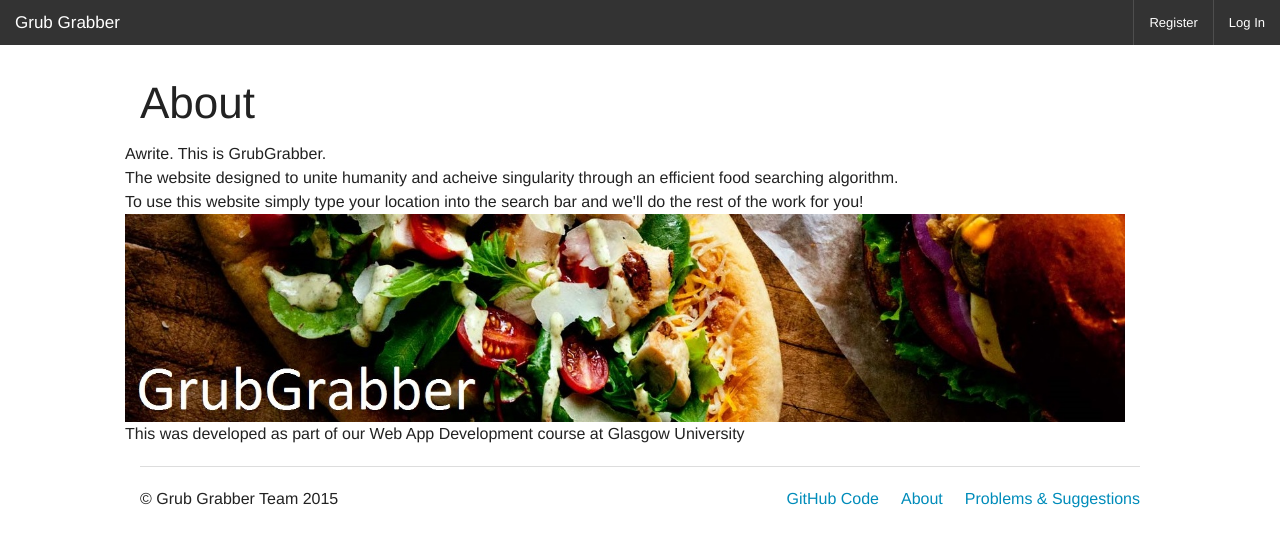
After one commit to isaac-jordan/GrubGrabber, a Django app: page /about/ in a window 1280 px wide. The commit adds this page. Shown: the top 547 px of the page. Run offline with Django 3.2, Linux system fonts and the light colour scheme; some libraries are stand-ins or nearby versions.

Commit message:
Added crappy about page!

```diff
--- a/grubgrabber/grubgrabber/urls.py
+++ b/grubgrabber/grubgrabber/urls.py
@@ -22,6 +22,7 @@ urlpatterns = patterns('',
     url(r'^add_favourite/$', 'grubgrabber.views.addFavourite', name='addFavourite'),
     url(r'^add_blacklist/$', 'grubgrabber.views.addBlacklist', name='addBlacklist'),
     url(r'^add_like/$', 'grubgrabber.views.addLike', name='addLike'),
+    url(r'^about/$','grubgrabber.views.about', name = 'about'),
     url(r'^add_location/$', 'grubgrabber.views.addLocation', name='addLocation'),
     url(r'^sort_results/$', 'grubgrabber.views.sort_search_results', name='sortResults'),
     url(r'^admin/', include(admin.site.urls)),
--- a/grubgrabber/grubgrabber/views.py
+++ b/grubgrabber/grubgrabber/views.py
@@ -116,22 +116,25 @@ def profile(request):
     user = request.user
     context_dict['user'] = user
     try:
-        favourites = Favourite.objects.select_related().filter(user=user)
-        context_dict['favourites'] = favourites
-        likes = Like.objects.select_related().filter(user=user)
-        context_dict['likes'] = likes
-        blacklist = Blacklist.objects.select_related().filter(user=user)
-        context_dict['blacklist'] = blacklist
-        user_profile = UserProfile.objects.get(user=user)
-        context_dict['user_profile'] = user_profile
-        context_dict["locations"] = []
-        locations = json.loads(user_profile.locations_json)
-        for location in locations:
-            context_dict["locations"].append({"name":location,"geometry":locations[location]})
-        print context_dict["locations"]
+	favourites = Favourite.objects.select_related().filter(user=user)
+	context_dict['favourites'] = favourites
+	likes = Like.objects.select_related().filter(user=user)
+	context_dict['likes'] = likes
+	blacklist = Blacklist.objects.select_related().filter(user=user)
+	context_dict['blacklist'] = blacklist
+	context_dict["locations"] = []
+	locations = json.loads(user_profile.locations_json)
+	user_profile = UserProfile.objects.get(user=user)
+	context_dict['user_profile'] = user_profile
+	for location in locations:
+	    context_dict["locations"].append({"name":location,"geometry":locations[location]})
+	print context_dict["locations"]
     except:
-        print "ERROR"
+	print "ERROR"
     return render(request, 'profile.html', context_dict)
+
+def about(request):
+	return render(request, 'about.html')
 
 @login_required
 def addLocation(request):
--- /dev/null
+++ b/grubgrabber/templates/about.html
@@ -0,0 +1,26 @@
+{% extends "base.html" %}
+
+{% block title %}Your Profile{% endblock %}
+
+{% block content %}
+
+{% load staticfiles %}
+<div class="row">
+    <div class="large-12 columns">
+        <div class="row">
+            <h1>About</h1>
+
+
+            <div class="row">
+                Awrite. This is GrubGrabber.
+				<br>
+				The website designed to unite humanity and acheive singularity through an efficient food searching algorithm.
+				<br>
+				To use this website simply type your location into the search bar and we'll do the rest of the work for you!
+				</br>
+				<img src="{% static 'img/grubgrabber.jpg' %}" width="1000" alt="Grub Grabber" />
+				</br>
+				This was developed as part of our Web App Development course at Glasgow University
+            </div>
+
+{% endblock %}
--- a/grubgrabber/templates/base.html
+++ b/grubgrabber/templates/base.html
@@ -55,6 +55,7 @@
         <div class="large-6 small-12 columns">
           <ul class="inline-list right">
             <li><a href="https://github.com/Sheepzez/GrubGrabber" target="_blank">GitHub Code</a></li>
+			<li><a href="/about/" >About</a></li>
             <li><a href="https://github.com/Sheepzez/GrubGrabber/issues" target="_blank">Problems &amp; Suggestions</a></li>
           </ul>
         </div>
```
